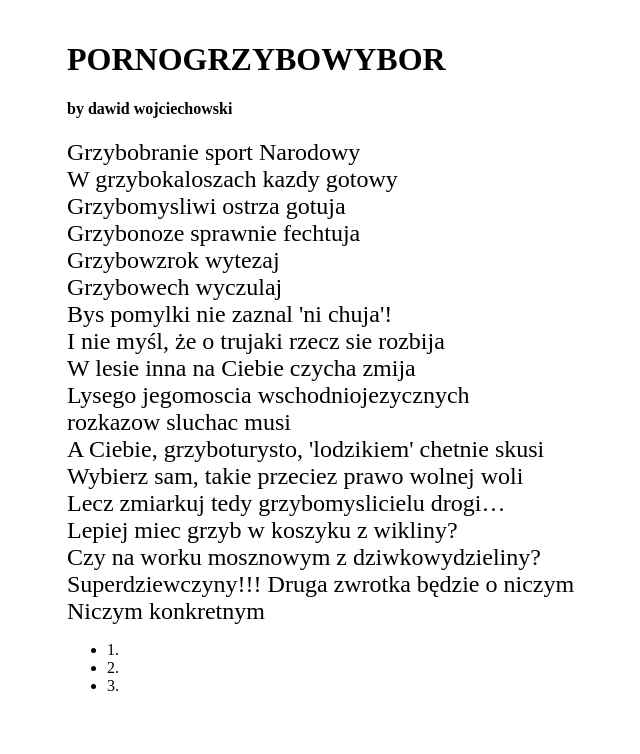
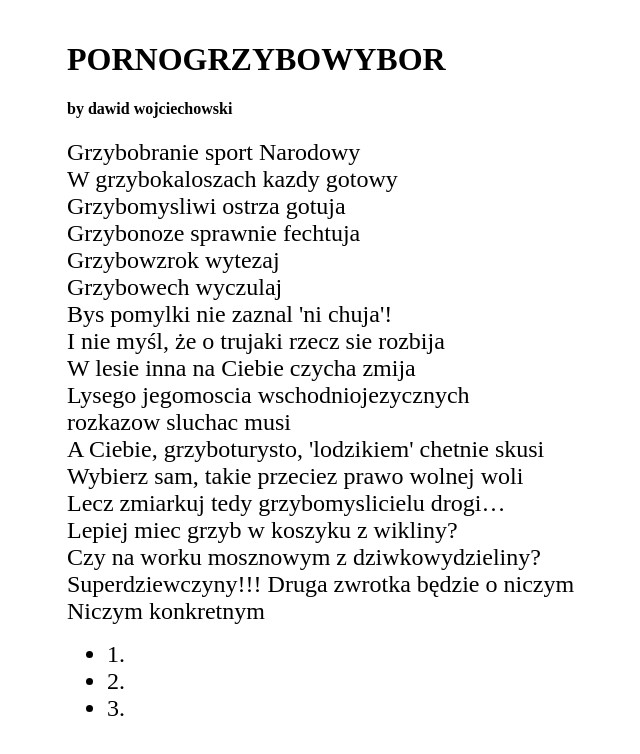
Before and after one commit to dawidmwojciechowski/nauka-gita, a plain HTML site: page index.html in a window 1280 px wide. Shown: the top 754 px of the page, without its empty margins (573-1213 px from the left). Drawn offline with Linux system fonts and the light colour scheme.

Commit message:
add <li> styles

```diff
--- a/style.css
+++ b/style.css
@@ -14,3 +14,7 @@ p {
 	font-size: 24px;
 	margin: auto;
 }
+
+li {
+	font-size: 24px;
+}
```
